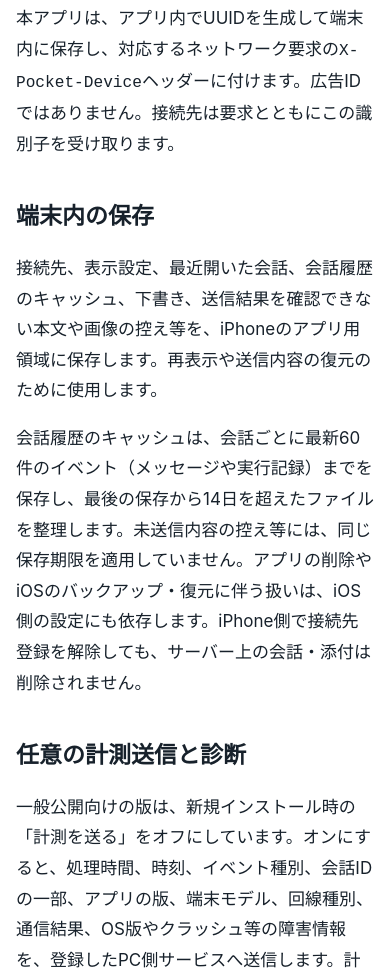
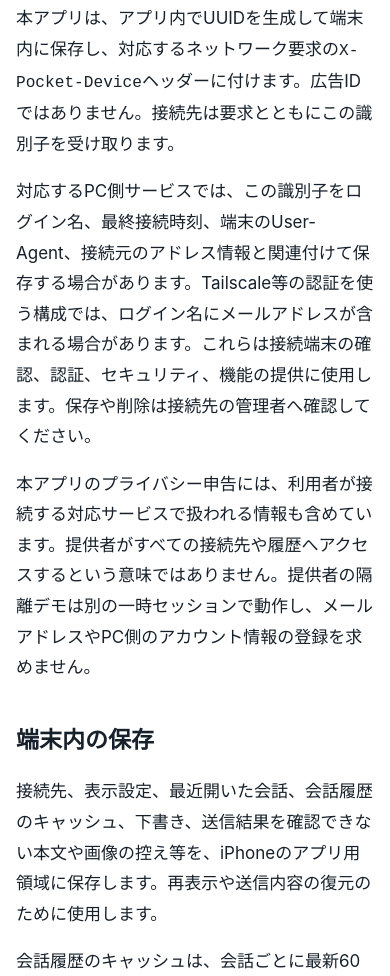
Before and after one commit to miyafcos/miyafcos.github.io, a plain HTML site: page pocket/privacy.html in a window 390 px wide. Shown: the part 1519-2495 px from the top of the page. Drawn offline with Linux system fonts and the light colour scheme.

Commit message:
docs: clarify iPhone connection identifiers

```diff
--- a/pocket/privacy.html
+++ b/pocket/privacy.html
@@ -14,6 +14,8 @@
 <p>QRコードの読取りにカメラの許可を求めます。画像の添付と共有は利用者の操作で行います。共有先へ渡した後の保存・処理は、共有先の利用条件に従います。</p>
 <h2 id="identifier">接続先へ渡す識別子</h2>
 <p>本アプリは、アプリ内でUUIDを生成して端末内に保存し、対応するネットワーク要求の<code>X-Pocket-Device</code>ヘッダーに付けます。広告IDではありません。接続先は要求とともにこの識別子を受け取ります。</p>
+<p>対応するPC側サービスでは、この識別子をログイン名、最終接続時刻、端末のUser-Agent、接続元のアドレス情報と関連付けて保存する場合があります。Tailscale等の認証を使う構成では、ログイン名にメールアドレスが含まれる場合があります。これらは接続端末の確認、認証、セキュリティ、機能の提供に使用します。保存や削除は接続先の管理者へ確認してください。</p>
+<p>本アプリのプライバシー申告には、利用者が接続する対応サービスで扱われる情報も含めています。提供者がすべての接続先や履歴へアクセスするという意味ではありません。提供者の隔離デモは別の一時セッションで動作し、メールアドレスやPC側のアカウント情報の登録を求めません。</p>
 <h2 id="storage">端末内の保存</h2>
 <p>接続先、表示設定、最近開いた会話、会話履歴のキャッシュ、下書き、送信結果を確認できない本文や画像の控え等を、iPhoneのアプリ用領域に保存します。再表示や送信内容の復元のために使用します。</p>
 <p>会話履歴のキャッシュは、会話ごとに最新60件のイベント（メッセージや実行記録）までを保存し、最後の保存から14日を超えたファイルを整理します。未送信内容の控え等には、同じ保存期限を適用していません。アプリの削除やiOSのバックアップ・復元に伴う扱いは、iOS側の設定にも依存します。iPhone側で接続先登録を解除しても、サーバー上の会話・添付は削除されません。</p>
```
